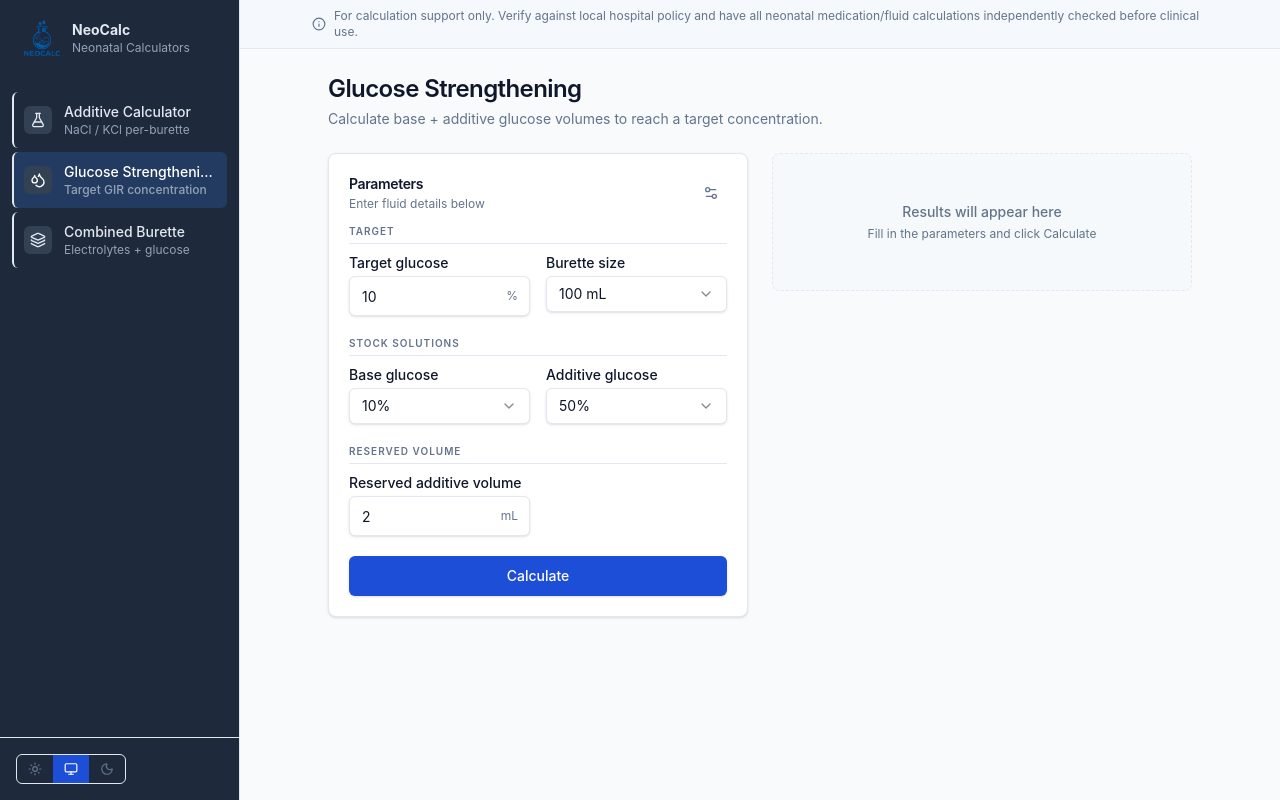
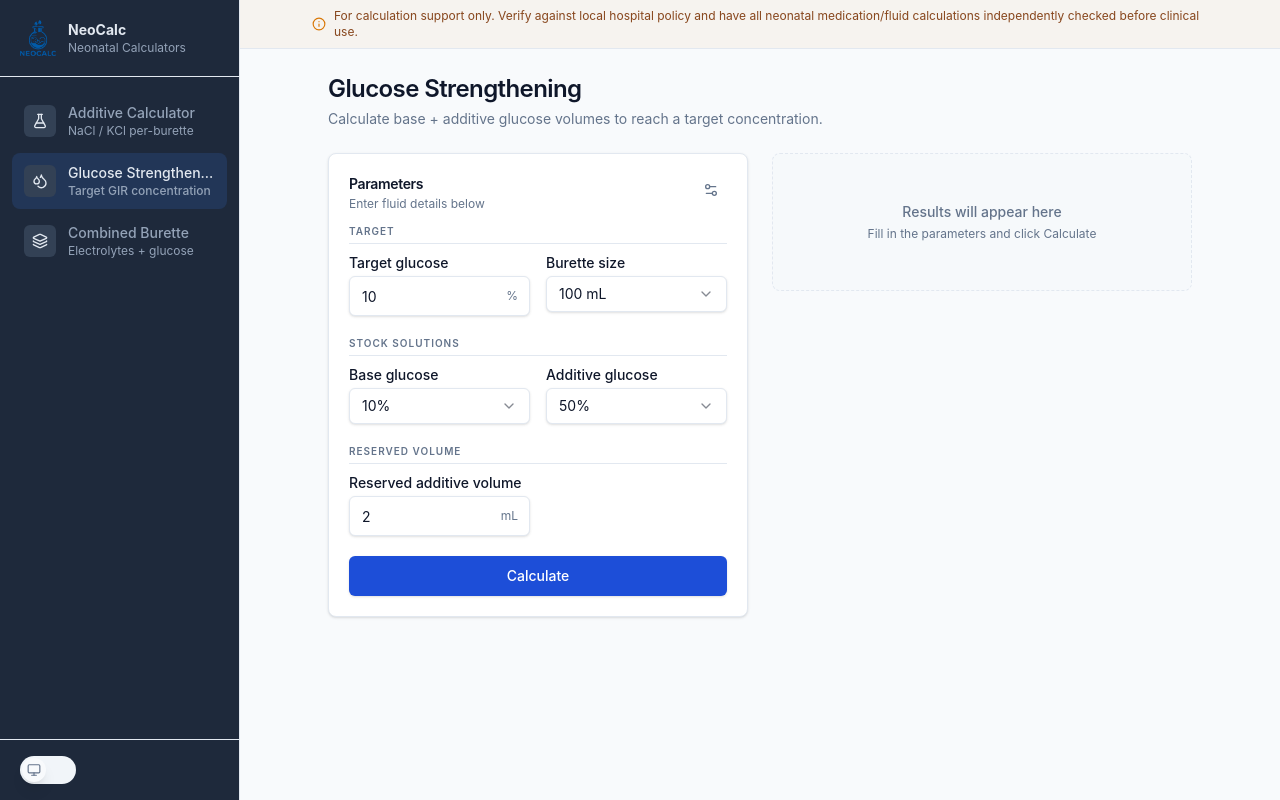
Before and after one commit to joyalvincent02/neocalc, a React (Vite) app: page /glucose in a window 1280 px wide. Built offline with nearby package versions, Linux system fonts and the light colour scheme.

Commit message:
Refactor theme toggle functionality to cycle through light, dark, and system modes; update sidebar and layout components for improved navigation; enhance calculation pages with ParametersCard for better user experience; and streamline calculation result handling.

```diff
--- /dev/null
+++ b/src/components/forms/ParametersCard.tsx
@@ -0,0 +1,76 @@
+import { useEffect, useState, type ReactNode } from 'react'
+import { ChevronDown } from 'lucide-react'
+import { Card, CardContent, CardDescription, CardHeader, CardTitle } from '@/components/ui/card'
+import { cn } from '@/lib/utils'
+
+export function ParametersCard({
+  title = 'Parameters',
+  description,
+  settings,
+  children,
+  hasResult,
+  submissionCount,
+  className,
+}: {
+  title?: string
+  description: string
+  settings: ReactNode
+  children: ReactNode
+  hasResult: boolean
+  submissionCount: number
+  className?: string
+}) {
+  const [open, setOpen] = useState(true)
+  const collapsible = hasResult
+
+  useEffect(() => {
+    if (submissionCount > 0) {
+      setOpen(false)
+    }
+  }, [submissionCount])
+
+  return (
+    <Card className={className}>
+      <CardHeader className="pb-3">
+        <div className="flex items-start justify-between gap-3">
+          <button
+            type="button"
+            disabled={!collapsible}
+            onClick={() => collapsible && setOpen((v) => !v)}
+            className={cn(
+              'flex min-w-0 flex-1 items-start gap-2 text-left',
+              collapsible && 'lg:cursor-default lg:pointer-events-none',
+            )}
+            aria-expanded={collapsible ? open : true}
+          >
+            <div className="min-w-0 flex-1">
+              <CardTitle className="text-sm">{title}</CardTitle>
+              <CardDescription className="text-xs mt-0.5">
+                {collapsible && !open
+                  ? 'Tap to edit parameters'
+                  : description}
+              </CardDescription>
+            </div>
+            {collapsible ? (
+              <ChevronDown
+                className={cn(
+                  'mt-0.5 h-4 w-4 shrink-0 text-muted-foreground transition-transform lg:hidden',
+                  open && 'rotate-180',
+                )}
+                aria-hidden="true"
+              />
+            ) : null}
+          </button>
+          <div className="shrink-0" onClick={(e) => e.stopPropagation()}>
+            {settings}
+          </div>
+        </div>
+      </CardHeader>
+      <CardContent
+        className={cn(collapsible && !open && 'hidden lg:block')}
+      >
+        {children}
+      </CardContent>
+    </Card>
+  )
+}
--- a/src/components/layout/AppLayout.tsx
+++ b/src/components/layout/AppLayout.tsx
@@ -1,4 +1,5 @@
 import type { ReactNode } from 'react'
+import { Link } from 'react-router-dom'
 import { Info } from 'lucide-react'
 import { DISCLAIMER_TEXT } from '../../config/safetyMessages'
 import { DesktopSidebar, MobileSidebar } from './Sidebar'
@@ -14,18 +15,22 @@ export function AppLayout({ children }: { children: ReactNode }) {
         {/* Mobile top bar */}
         <header className="lg:hidden sticky top-0 z-40 flex items-center gap-3 border-b border-border bg-card/80 backdrop-blur px-4 py-3">
           <MobileSidebar />
-          <div className="flex flex-1 items-center gap-2 min-w-0">
-            <img src="/NeoCalc.svg" alt="NeoCalc logo" className="h-6 w-6 object-contain" />
+          <Link
+            to="/"
+            className="flex flex-1 items-center gap-2 min-w-0 hover:opacity-90 transition-opacity"
+            aria-label="NeoCalc home"
+          >
+            <img src="/NeoCalc.svg" alt="" className="h-6 w-6 object-contain" aria-hidden="true" />
             <div className="text-sm font-bold text-foreground">NeoCalc</div>
-          </div>
+          </Link>
           <ThemeToggle />
         </header>
 
-        {/* Disclaimer banner — informational only, recedes visually */}
-        <div className="border-b border-border bg-muted/40 px-4 py-2 text-xs text-muted-foreground">
+        {/* Disclaimer banner — persistent safety notice, softer than inline clinical warnings */}
+        <div className="border-b border-warning/30 bg-warning/5 dark:bg-warning/10 px-4 py-2 text-xs text-amber-900/90 dark:text-amber-100/90">
           <div className="mx-auto w-full max-w-4xl flex items-center gap-2">
             <Info
-              className="h-3.5 w-3.5 shrink-0 text-muted-foreground"
+              className="h-3.5 w-3.5 shrink-0 text-warning"
               aria-hidden="true"
             />
             <span>{DISCLAIMER_TEXT}</span>
--- a/src/components/layout/Sidebar.tsx
+++ b/src/components/layout/Sidebar.tsx
@@ -1,7 +1,8 @@
+import { useState } from 'react'
 import { NavLink } from 'react-router-dom'
-import { FlaskConical, Droplets, Layers, Menu } from 'lucide-react'
+import { FlaskConical, Droplets, Layers, Menu, X } from 'lucide-react'
 import { ThemeToggle } from './ThemeToggle'
-import { Sheet, SheetContent, SheetTrigger } from '@/components/ui/sheet'
+import { Sheet, SheetClose, SheetContent, SheetTrigger } from '@/components/ui/sheet'
 import { Button } from '@/components/ui/button'
 import { cn } from '@/lib/utils'
 
@@ -35,7 +36,7 @@ const navItems: NavItem[] = [
 
 function SidebarNav({ onNavigate }: { onNavigate?: () => void }) {
   return (
-    <nav className="flex flex-col gap-1 px-3 py-2">
+    <nav className="flex flex-col gap-1">
       {navItems.map((item) => (
         <NavLink
           key={item.to}
@@ -43,17 +44,17 @@ function SidebarNav({ onNavigate }: { onNavigate?: () => void }) {
           onClick={onNavigate}
           className={({ isActive }) =>
             cn(
-              'group relative flex items-center gap-3 rounded-md px-3 py-2.5 text-sm transition-colors',
+              'flex items-center gap-3 rounded-lg px-3 py-2.5 text-sm transition-colors',
               isActive
-                ? 'bg-sidebar-accent/20 text-sidebar-accent-foreground font-medium border-l-2 border-l-sidebar-accent pl-[10px]'
-                : 'text-sidebar-foreground hover:bg-sidebar-muted border-l-2 border-l-transparent pl-[10px]',
+                ? 'bg-sidebar-accent/15 font-medium text-sidebar-foreground'
+                : 'text-sidebar-muted-foreground hover:bg-sidebar-muted hover:text-sidebar-foreground',
             )
           }
         >
           <span
             className={cn(
-              'flex h-7 w-7 shrink-0 items-center justify-center rounded-md transition-colors',
-              'bg-sidebar-muted group-[.active]:bg-sidebar-accent/30',
+              'flex h-8 w-8 shrink-0 items-center justify-center rounded-md',
+              'bg-sidebar-muted text-sidebar-foreground',
             )}
           >
             {item.icon}
@@ -70,18 +71,28 @@ function SidebarNav({ onNavigate }: { onNavigate?: () => void }) {
   )
 }
 
-function SidebarBrand() {
+function SidebarBrand({
+  onNavigate,
+  compact,
+}: {
+  onNavigate?: () => void
+  compact?: boolean
+}) {
   return (
     <NavLink
       to="/"
-      className="flex items-center gap-3 px-6 py-5 hover:opacity-90 transition-opacity"
+      onClick={onNavigate}
+      className={cn(
+        'flex items-center gap-3 hover:opacity-90 transition-opacity',
+        compact ? 'min-w-0 flex-1 px-4 py-3.5' : 'px-5 py-5',
+      )}
     >
       <img
         src="/NeoCalc.svg"
         alt="NeoCalc logo"
-        className="h-9 w-9 object-contain"
+        className="h-9 w-9 shrink-0 object-contain"
       />
-      <div>
+      <div className="min-w-0">
         <div className="text-sm font-bold text-sidebar-foreground">NeoCalc</div>
         <div className="text-xs text-sidebar-muted-foreground">
           Neonatal Calculators
@@ -94,11 +105,13 @@ function SidebarBrand() {
 export function DesktopSidebar() {
   return (
     <aside className="hidden lg:flex lg:w-60 lg:flex-col lg:fixed lg:inset-y-0 bg-sidebar border-r border-sidebar-border">
-      <SidebarBrand />
-      <div className="flex-1 overflow-auto py-2">
+      <div className="border-b border-sidebar-border">
+        <SidebarBrand />
+      </div>
+      <div className="flex-1 overflow-auto px-3 py-4">
         <SidebarNav />
       </div>
-      <div className="px-4 py-4 border-t border-sidebar-border">
+      <div className="border-t border-sidebar-border px-5 py-4">
         <ThemeToggle />
       </div>
     </aside>
@@ -106,18 +119,36 @@ export function DesktopSidebar() {
 }
 
 export function MobileSidebar() {
+  const [open, setOpen] = useState(false)
+
   return (
-    <Sheet>
+    <Sheet open={open} onOpenChange={setOpen}>
       <SheetTrigger asChild>
         <Button variant="ghost" size="icon" className="lg:hidden text-foreground">
           <Menu className="h-5 w-5" />
           <span className="sr-only">Open navigation</span>
         </Button>
       </SheetTrigger>
-      <SheetContent side="left" className="w-64 bg-sidebar p-0 border-sidebar-border">
-        <SidebarBrand />
-        <div className="flex-1 py-2">
-          <SidebarNav />
+      <SheetContent
+        side="left"
+        showCloseButton={false}
+        className="flex w-64 flex-col bg-sidebar p-0 border-sidebar-border"
+      >
+        <div className="flex items-center border-b border-sidebar-border pr-2">
+          <SidebarBrand compact onNavigate={() => setOpen(false)} />
+          <SheetClose asChild>
+            <Button
+              variant="ghost"
+              size="icon"
+              className="h-8 w-8 shrink-0 text-sidebar-muted-foreground hover:text-sidebar-foreground hover:bg-sidebar-muted"
+            >
+              <X className="h-4 w-4" />
+              <span className="sr-only">Close navigation</span>
+            </Button>
+          </SheetClose>
+        </div>
+        <div className="flex-1 overflow-auto px-3 py-4">
+          <SidebarNav onNavigate={() => setOpen(false)} />
         </div>
       </SheetContent>
     </Sheet>
--- a/src/components/layout/ThemeToggle.tsx
+++ b/src/components/layout/ThemeToggle.tsx
@@ -1,55 +1,56 @@
 import { Moon, Sun, Monitor } from 'lucide-react'
-import { useTheme, type Theme } from '../../hooks/useTheme'
+import { useTheme } from '../../hooks/useTheme'
 import { cn } from '@/lib/utils'
 
-const options: { value: Theme; icon: React.ReactNode; label: string }[] = [
-  {
-    value: 'light',
-    icon: <Sun className="h-3.5 w-3.5" aria-hidden="true" />,
-    label: 'Light mode',
-  },
-  {
-    value: 'system',
-    icon: <Monitor className="h-3.5 w-3.5" aria-hidden="true" />,
-    label: 'System preference',
-  },
-  {
-    value: 'dark',
-    icon: <Moon className="h-3.5 w-3.5" aria-hidden="true" />,
-    label: 'Dark mode',
-  },
-]
+export function ThemeToggle() {
+  const { theme, effectiveTheme, setTheme } = useTheme()
 
-export function ThemeToggle() {
-  const { theme, setTheme } = useTheme()
+  const handleToggle = () => {
+    // Cycle: light → dark → system → light
+    if (theme === 'light') setTheme('dark')
+    else if (theme === 'dark') setTheme('system')
+    else setTheme('light')
+  }
+
+  const title =
+    theme === 'light'
+      ? 'Switch to dark mode'
+      : theme === 'dark'
+        ? 'Switch to system preference'
+        : 'Switch to light mode'
+
+  const icon =
+    theme === 'system' ? (
+      <Monitor className="h-3.5 w-3.5" aria-hidden="true" />
+    ) : effectiveTheme === 'dark' ? (
+      <Moon className="h-3.5 w-3.5" aria-hidden="true" />
+    ) : (
+      <Sun className="h-3.5 w-3.5" aria-hidden="true" />
+    )
 
   return (
-    <div
-      role="group"
-      aria-label="Theme selection"
-      className="inline-flex rounded-md border border-sidebar-border overflow-hidden lg:border-border"
+    <button
+      type="button"
+      onClick={handleToggle}
+      title={title}
+      aria-label={title}
+      className={cn(
+        'relative inline-flex h-7 w-14 items-center rounded-full transition-colors duration-200 ease-in-out',
+        'bg-muted dark:bg-secondary',
+        'focus-visible:outline-none focus-visible:ring-2 focus-visible:ring-ring focus-visible:ring-offset-2 focus-visible:ring-offset-background',
+      )}
     >
-      {options.map((opt) => {
-        const active = theme === opt.value
-        return (
-          <button
-            key={opt.value}
-            type="button"
-            onClick={() => setTheme(opt.value)}
-            aria-label={opt.label}
-            aria-pressed={active}
-            title={opt.label}
-            className={cn(
-              'flex h-7 w-9 items-center justify-center transition-colors focus-visible:outline-none focus-visible:ring-2 focus-visible:ring-ring focus-visible:ring-inset',
-              active
-                ? 'bg-sidebar-accent text-sidebar-accent-foreground lg:bg-primary lg:text-primary-foreground'
-                : 'text-sidebar-muted-foreground hover:bg-sidebar-muted hover:text-sidebar-foreground lg:text-muted-foreground lg:hover:bg-secondary lg:hover:text-foreground',
-            )}
-          >
-            {opt.icon}
-          </button>
-        )
-      })}
-    </div>
+      <span className="sr-only">Toggle theme</span>
+      <span
+        className={cn(
+          'pointer-events-none inline-flex h-6 w-6 transform items-center justify-center rounded-full bg-background shadow-lg ring-0 transition duration-200 ease-in-out motion-reduce:transition-none',
+          effectiveTheme === 'dark' ? 'translate-x-7' : 'translate-x-0.5',
+        )}
+      >
+        <span className="flex items-center justify-center text-muted-foreground">
+          {icon}
+        </span>
+      </span>
+    </button>
   )
 }
--- a/src/features/additive-calculator/AdditiveCalculatorPage.tsx
+++ b/src/features/additive-calculator/AdditiveCalculatorPage.tsx
@@ -1,10 +1,10 @@
 import { useRef, useEffect } from 'react'
 import { AppLayout } from '../../components/layout/AppLayout'
-import { Card, CardContent, CardHeader, CardTitle, CardDescription } from '@/components/ui/card'
 import { calculateAdditive } from '../../calculations/additive/additiveCalculator'
 import { useCalculationResult } from '../../hooks/useCalculationResult'
 import { useRoundingPrecision } from '../../hooks/useRoundingPrecision'
 import { SettingsPopover } from '../../components/forms/SettingsPopover'
+import { ParametersCard } from '../../components/forms/ParametersCard'
 import { AdditiveCalculatorForm } from './AdditiveCalculatorForm'
 import { AdditiveResult } from './AdditiveResult'
 import type { AdditiveCalculatorResult } from '../../calculations/additive/additiveTypes'
@@ -14,16 +14,18 @@ export function AdditiveCalculatorPage() {
   const { dp, setDp } = useRoundingPrecision()
   const resultRef = useRef<HTMLDivElement>(null)
 
-  const { lastInput, result, run } = useCalculationResult<
+  const { lastInput, result, run, submissionCount } = useCalculationResult<
     AdditiveFormValues,
     AdditiveCalculatorResult
   >((values) => calculateAdditive(values, dp))
 
+  const hasResult = Boolean(lastInput && result)
+
   useEffect(() => {
-    if (lastInput && result && resultRef.current) {
+    if (hasResult && resultRef.current) {
       resultRef.current.focus()
     }
-  }, [lastInput, result])
+  }, [hasResult, lastInput, result])
 
   return (
     <AppLayout>
@@ -37,25 +39,15 @@ export function AdditiveCalculatorPage() {
       </div>
 
       <div className="grid grid-cols-1 gap-6 lg:grid-cols-2 lg:items-start">
-        {/* Inputs column */}
-        <Card>
-          <CardHeader className="pb-3">
-            <div className="flex items-center justify-between">
-              <div>
-                <CardTitle className="text-sm">Parameters</CardTitle>
-                <CardDescription className="text-xs mt-0.5">
-                  Enter patient and fluid details below
-                </CardDescription>
-              </div>
-              <SettingsPopover roundingDp={dp} onRoundingDpChange={setDp} />
-            </div>
-          </CardHeader>
-          <CardContent>
-            <AdditiveCalculatorForm defaultValues={{}} onSubmit={run} />
-          </CardContent>
-        </Card>
+        <ParametersCard
+          description="Enter patient and fluid details below"
+          hasResult={hasResult}
+          submissionCount={submissionCount}
+          settings={<SettingsPopover roundingDp={dp} onRoundingDpChange={setDp} />}
+        >
+          <AdditiveCalculatorForm defaultValues={{}} onSubmit={run} />
+        </ParametersCard>
 
-        {/* Results column */}
         <div
           ref={resultRef}
           className="space-y-4 outline-none"
@@ -64,12 +56,12 @@ export function AdditiveCalculatorPage() {
           aria-label="Calculation results"
           tabIndex={-1}
         >
-          {lastInput && result ? (
+          {hasResult ? (
             <div className="result-enter">
-              <AdditiveResult input={lastInput} result={result} roundingDp={dp} />
+              <AdditiveResult input={lastInput!} result={result!} roundingDp={dp} />
             </div>
           ) : (
-            <div className="flex items-center justify-center rounded-lg border border-dashed border-border bg-muted/20 p-12 text-center">
+            <div className="hidden lg:flex items-center justify-center rounded-lg border border-dashed border-border bg-muted/20 p-12 text-center">
               <div>
                 <p className="text-sm font-medium text-muted-foreground">
                   Results will appear here
--- a/src/features/combined-burette/CombinedBurettePage.tsx
+++ b/src/features/combined-burette/CombinedBurettePage.tsx
@@ -1,10 +1,10 @@
 import { useRef, useEffect } from 'react'
 import { AppLayout } from '../../components/layout/AppLayout'
-import { Card, CardContent, CardHeader, CardTitle, CardDescription } from '@/components/ui/card'
 import { calculateCombinedBurette } from '../../calculations/combined/combinedBuretteCalculator'
 import { useCalculationResult } from '../../hooks/useCalculationResult'
 import { useRoundingPrecision } from '../../hooks/useRoundingPrecision'
 import { SettingsPopover } from '../../components/forms/SettingsPopover'
+import { ParametersCard } from '../../components/forms/ParametersCard'
 import { CombinedBuretteForm } from './CombinedBuretteForm'
 import { CombinedBuretteResultView } from './CombinedBuretteResult'
 import type { CombinedBuretteResult } from '../../calculations/combined/combinedTypes'
@@ -13,7 +13,7 @@ import type { CombinedFormValues } from './combinedFormSchema'
 export function CombinedBurettePage() {
   const { dp, setDp } = useRoundingPrecision()
   const resultRef = useRef<HTMLDivElement>(null)
-  const { lastInput, result, run } = useCalculationResult<
+  const { lastInput, result, run, submissionCount } = useCalculationResult<
     CombinedFormValues,
     CombinedBuretteResult
   >((values) =>
@@ -41,11 +41,13 @@ export function CombinedBurettePage() {
     ),
   )
 
+  const hasResult = Boolean(lastInput && result)
+
   useEffect(() => {
-    if (lastInput && result && resultRef.current) {
+    if (hasResult && resultRef.current) {
       resultRef.current.focus()
     }
-  }, [lastInput, result])
+  }, [hasResult, lastInput, result])
 
   return (
     <AppLayout>
@@ -60,22 +62,14 @@ export function CombinedBurettePage() {
       </div>
 
       <div className="grid grid-cols-1 gap-6 lg:grid-cols-2 lg:items-start">
-        <Card>
-          <CardHeader className="pb-3">
-            <div className="flex items-center justify-between">
-              <div>
-                <CardTitle className="text-sm">Parameters</CardTitle>
-                <CardDescription className="text-xs mt-0.5">
-                  Enter patient, fluid, and electrolyte details
-                </CardDescription>
-              </div>
-              <SettingsPopover roundingDp={dp} onRoundingDpChange={setDp} />
-            </div>
-          </CardHeader>
-          <CardContent>
-            <CombinedBuretteForm defaultValues={{}} onSubmit={run} />
-          </CardContent>
-        </Card>
+        <ParametersCard
+          description="Enter patient, fluid, and electrolyte details"
+          hasResult={hasResult}
+          submissionCount={submissionCount}
+          settings={<SettingsPopover roundingDp={dp} onRoundingDpChange={setDp} />}
+        >
+          <CombinedBuretteForm defaultValues={{}} onSubmit={run} />
+        </ParametersCard>
 
         <div
           ref={resultRef}
@@ -85,12 +79,12 @@ export function CombinedBurettePage() {
           aria-label="Calculation results"
           tabIndex={-1}
         >
-          {lastInput && result ? (
+          {hasResult ? (
             <div className="result-enter">
-              <CombinedBuretteResultView input={lastInput} result={result} roundingDp={dp} />
+              <CombinedBuretteResultView input={lastInput!} result={result!} roundingDp={dp} />
             </div>
           ) : (
-            <div className="flex items-center justify-center rounded-lg border border-dashed border-border bg-muted/20 p-12 text-center">
+            <div className="hidden lg:flex items-center justify-center rounded-lg border border-dashed border-border bg-muted/20 p-12 text-center">
               <div>
                 <p className="text-sm font-medium text-muted-foreground">
                   Results will appear here
--- a/src/features/glucose-calculator/GlucoseCalculatorPage.tsx
+++ b/src/features/glucose-calculator/GlucoseCalculatorPage.tsx
@@ -1,10 +1,10 @@
 import { useRef, useEffect } from 'react'
 import { AppLayout } from '../../components/layout/AppLayout'
-import { Card, CardContent, CardHeader, CardTitle, CardDescription } from '@/components/ui/card'
 import { calculateGlucoseStrengthening } from '../../calculations/glucose/glucoseCalculator'
 import { useCalculationResult } from '../../hooks/useCalculationResult'
 import { useRoundingPrecision } from '../../hooks/useRoundingPrecision'
 import { SettingsPopover } from '../../components/forms/SettingsPopover'
+import { ParametersCard } from '../../components/forms/ParametersCard'
 import { GlucoseCalculatorForm } from './GlucoseCalculatorForm'
 import { GlucoseResult } from './GlucoseResult'
 import type { GlucoseCalculatorResult } from '../../calculations/glucose/glucoseTypes'
@@ -13,7 +13,7 @@ import type { GlucoseFormValues } from './glucoseFormSchema'
 export function GlucoseCalculatorPage() {
   const { dp, setDp } = useRoundingPrecision()
   const resultRef = useRef<HTMLDivElement>(null)
-  const { lastInput, result, run } = useCalculationResult<
+  const { lastInput, result, run, submissionCount } = useCalculationResult<
     GlucoseFormValues,
     GlucoseCalculatorResult
   >((values) => {
@@ -43,11 +43,13 @@ export function GlucoseCalculatorPage() {
     return { ...engine, warnings: [...warnings, ...engine.warnings] }
   })
 
+  const hasResult = Boolean(lastInput && result)
+
   useEffect(() => {
-    if (lastInput && result && resultRef.current) {
+    if (hasResult && resultRef.current) {
       resultRef.current.focus()
     }
-  }, [lastInput, result])
+  }, [hasResult, lastInput, result])
 
   return (
     <AppLayout>
@@ -61,22 +63,14 @@ export function GlucoseCalculatorPage() {
       </div>
 
       <div className="grid grid-cols-1 gap-6 lg:grid-cols-2 lg:items-start">
-        <Card>
-          <CardHeader className="pb-3">
-            <div className="flex items-center justify-between">
-              <div>
-                <CardTitle className="text-sm">Parameters</CardTitle>
-                <CardDescription className="text-xs mt-0.5">
-                  Enter fluid details below
-                </CardDescription>
-              </div>
-              <SettingsPopover roundingDp={dp} onRoundingDpChange={setDp} />
-            </div>
-          </CardHeader>
-          <CardContent>
-            <GlucoseCalculatorForm defaultValues={{ reservedAdditiveVolumeMl: 2 }} onSubmit={run} />
-          </CardContent>
-        </Card>
+        <ParametersCard
+          description="Enter fluid details below"
+          hasResult={hasResult}
+          submissionCount={submissionCount}
+          settings={<SettingsPopover roundingDp={dp} onRoundingDpChange={setDp} />}
+        >
+          <GlucoseCalculatorForm defaultValues={{ reservedAdditiveVolumeMl: 2 }} onSubmit={run} />
+        </ParametersCard>
 
         <div
           ref={resultRef}
@@ -86,12 +80,12 @@ export function GlucoseCalculatorPage() {
           aria-label="Calculation results"
           tabIndex={-1}
         >
-          {lastInput && result ? (
+          {hasResult ? (
             <div className="result-enter">
-              <GlucoseResult input={lastInput} result={result} roundingDp={dp} />
+              <GlucoseResult input={lastInput!} result={result!} roundingDp={dp} />
             </div>
           ) : (
-            <div className="flex items-center justify-center rounded-lg border border-dashed border-border bg-muted/20 p-12 text-center">
+            <div className="hidden lg:flex items-center justify-center rounded-lg border border-dashed border-border bg-muted/20 p-12 text-center">
               <div>
                 <p className="text-sm font-medium text-muted-foreground">
                   Results will appear here
--- a/src/hooks/useCalculationResult.ts
+++ b/src/hooks/useCalculationResult.ts
@@ -5,14 +5,16 @@ export function useCalculationResult<TInput, TResult>(
 ) {
   const [lastInput, setLastInput] = useState<TInput | null>(null)
   const [result, setResult] = useState<TResult | null>(null)
+  const [submissionCount, setSubmissionCount] = useState(0)
 
   const run = useCallback(
     (input: TInput) => {
       setLastInput(input)
       setResult(calculate(input))
+      setSubmissionCount((c) => c + 1)
     },
     [calculate],
   )
 
-  return { lastInput, result, run }
+  return { lastInput, result, run, submissionCount }
 }
```
Also changed, not shown: src/components/results/CalculationBreakdown.tsx (+28 -11 lines), src/components/ui/sheet.tsx (+10 -6 lines), src/features/dashboard/DashboardPage.tsx (+3 -18 lines), 1 other file (tests, documents, lock files or other folders).
